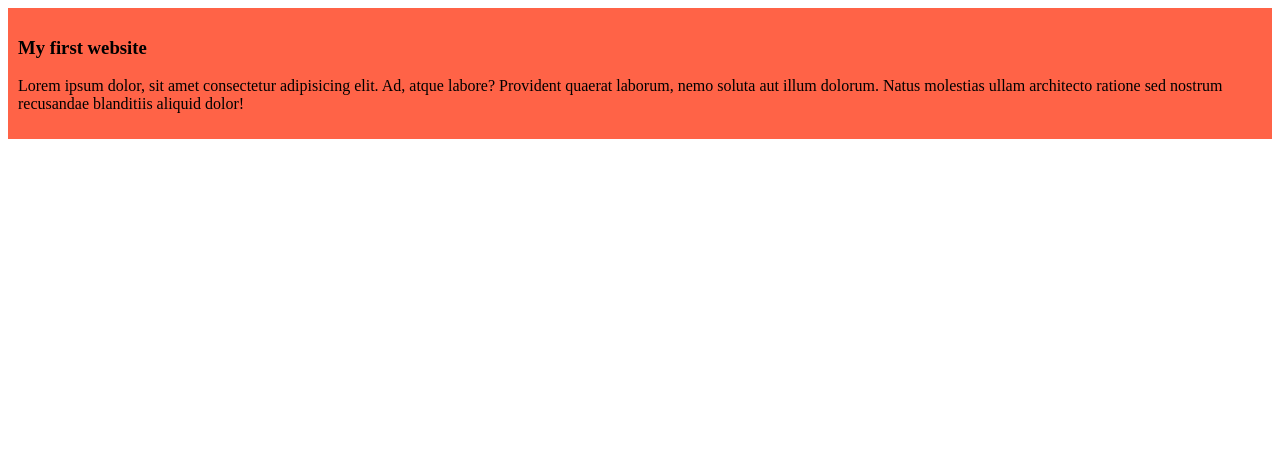
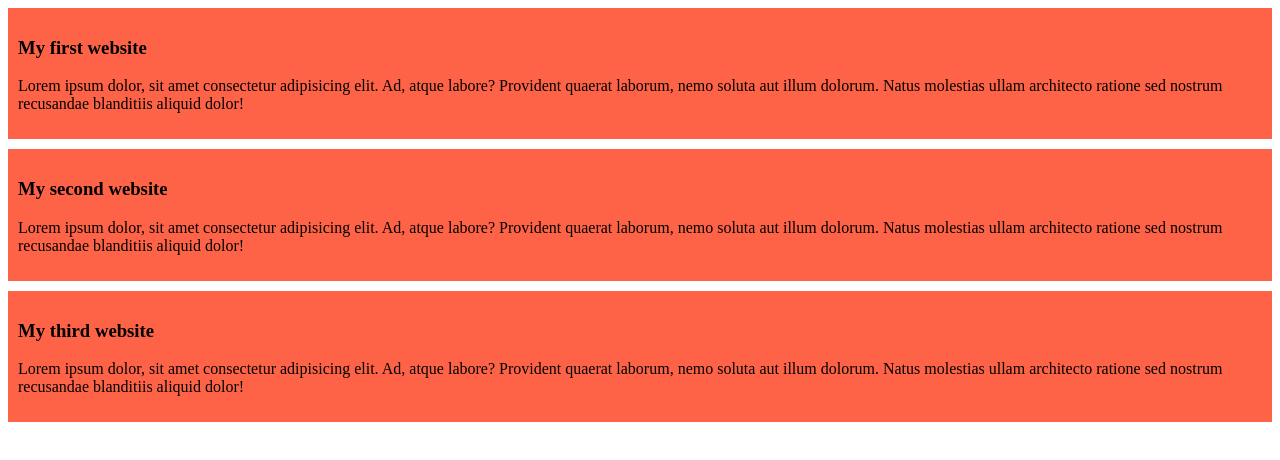
Before and after one commit to naimur401/my-simple-website, a plain HTML site: page index.html in a window 1280 px wide. Drawn offline with Linux system fonts and the light colour scheme.

Commit message:
added the second and the third blog

```diff
--- a/index.html
+++ b/index.html
@@ -11,5 +11,13 @@
         <h3>My first website</h3>
         <p>Lorem ipsum dolor, sit amet consectetur adipisicing elit. Ad, atque labore? Provident quaerat laborum, nemo soluta aut illum dolorum. Natus molestias ullam architecto ratione sed nostrum recusandae blanditiis aliquid dolor!</p>
     </div>
+    <div>
+        <h3>My second website</h3>
+        <p>Lorem ipsum dolor, sit amet consectetur adipisicing elit. Ad, atque labore? Provident quaerat laborum, nemo soluta aut illum dolorum. Natus molestias ullam architecto ratione sed nostrum recusandae blanditiis aliquid dolor!</p>
+    </div>
+    <div>
+        <h3>My third website</h3>
+        <p>Lorem ipsum dolor, sit amet consectetur adipisicing elit. Ad, atque labore? Provident quaerat laborum, nemo soluta aut illum dolorum. Natus molestias ullam architecto ratione sed nostrum recusandae blanditiis aliquid dolor!</p>
+    </div>
 </body>
 </html>
--- a/style/blogs.css
+++ b/style/blogs.css
@@ -2,4 +2,5 @@ div{
 
     background-color: tomato;
     padding: 10px;
+    margin-bottom: 10px;
 }
```
